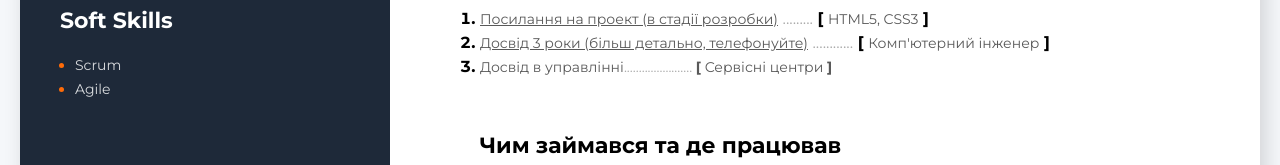
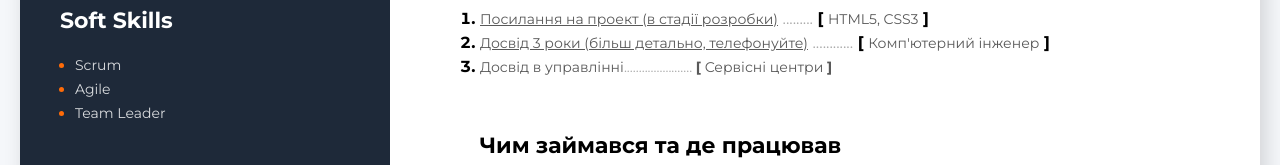
Before and after one commit to Luno-front-end/resume, a plain HTML site: page index.html in a window 1280 px wide. Shown: the part 876-1041 px from the top of the page. Drawn offline with Linux system fonts and the light colour scheme.

Commit message:
Update index.html

```diff
--- a/index.html
+++ b/index.html
@@ -67,6 +67,9 @@
             </li>
             <li class="Tech-Skills-li">
               <span class="Tech-Skills-li-color-text">Agile</span>
+            </li>
+             <li class="Tech-Skills-li">
+              <span class="Tech-Skills-li-color-text">Team Leader</span>
             </li>
 
           </ul>
```
